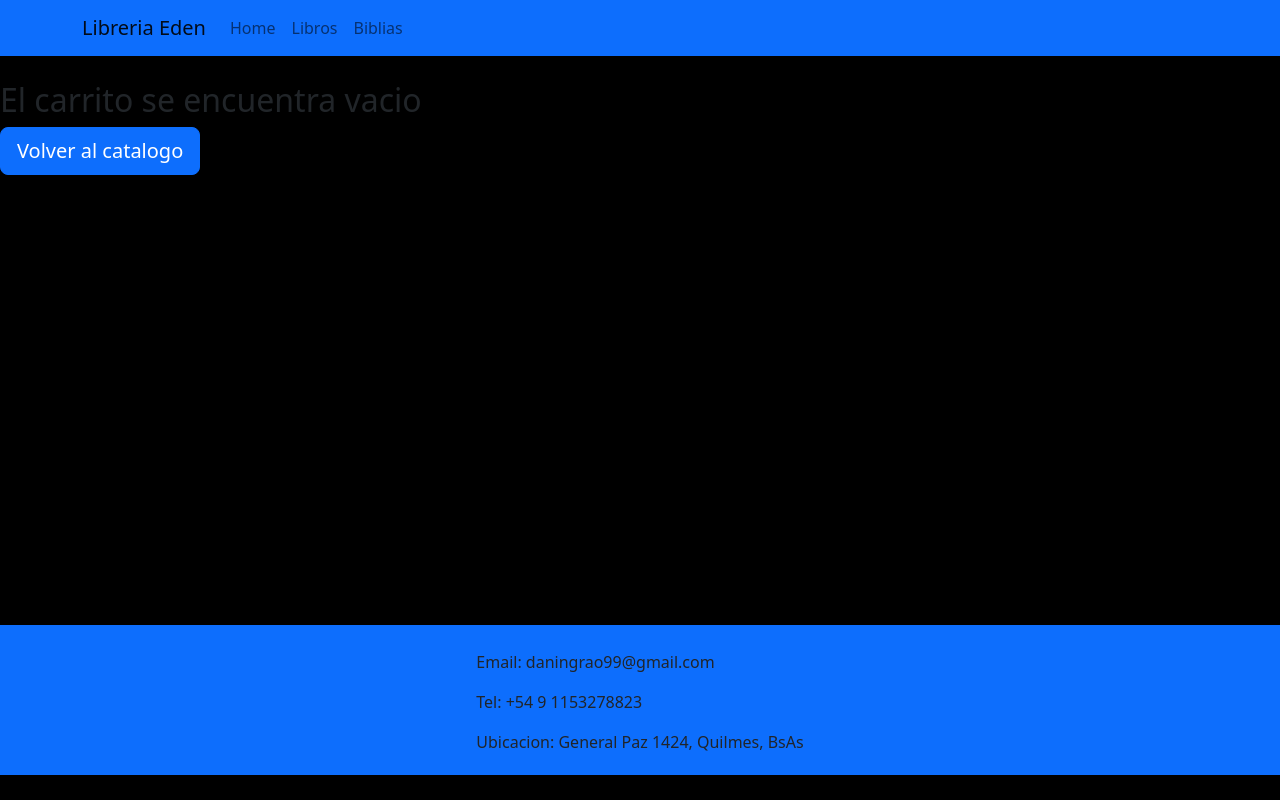
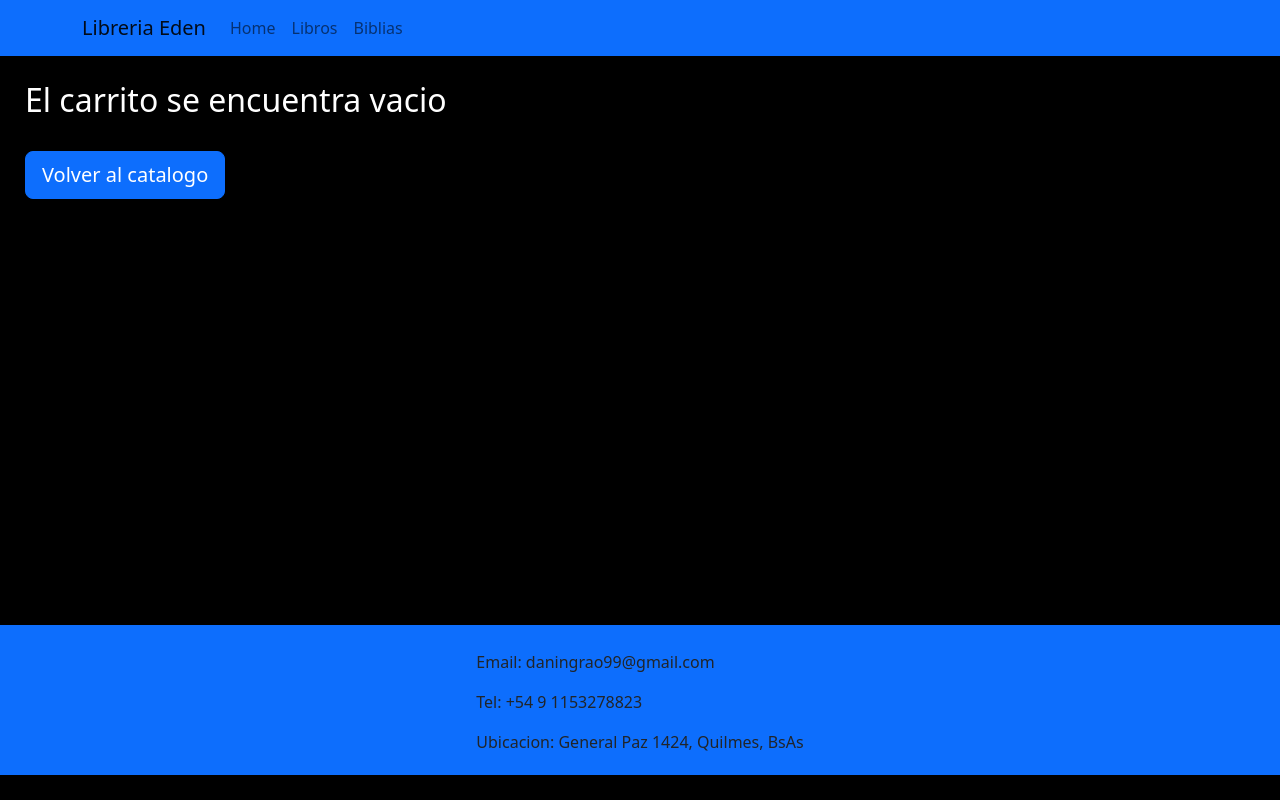
Before and after one commit to DanIngrao/REACT-JS-PROYECT, a React (Vite) app: page /cart in a window 1280 px wide. Built offline with nearby package versions, Linux system fonts and the light colour scheme.

Commit message:
keep fixing

```diff
--- a/src/components/Cart/Cart.css
+++ b/src/components/Cart/Cart.css
@@ -1,9 +1,7 @@
 .cart{
-    margin-top: 25px;
-    margin-bottom: 25px;
+    margin: 25px;
 }
 
 .cartvacio{
-    margin-top: 25px;
-    margin-bottom: 25px;
+    margin: 25px;
 }
--- a/src/components/Cart/Cart.jsx
+++ b/src/components/Cart/Cart.jsx
@@ -14,7 +14,8 @@ const Cart = () => {
 
             {cart == '' ?
                 <div className='cartvacio'>
-                   <h2>El carrito se encuentra vacio</h2>
+                   <h2 style={{color: 'white'}}>El carrito se encuentra vacio</h2>
+                   <br></br>
                    <Link to='/'>
                     <Button variant="primary" size="lg">
                         Volver al catalogo
@@ -31,7 +32,7 @@ const Cart = () => {
                     {cart.map(p => <CartItem key={p.id}{...p}/>)}
 
                     <Button variant="danger" onClick={()=> clearCart() }>Vaciar Carrito</Button>
-                    <h4>Total :${total}</h4>
+                    <h4 style={{color: 'white'}}>Total :${total}</h4>
                     <Button as={Link} to='/checkout' variant="primary">Checkout</Button>
 
                 </div>
--- a/src/components/CartItem/CartItem.css
+++ b/src/components/CartItem/CartItem.css
@@ -6,4 +6,5 @@
 
 .tablacarrito{
     margin-top: 25px;
+    margin-bottom: 25px;
 }
```
